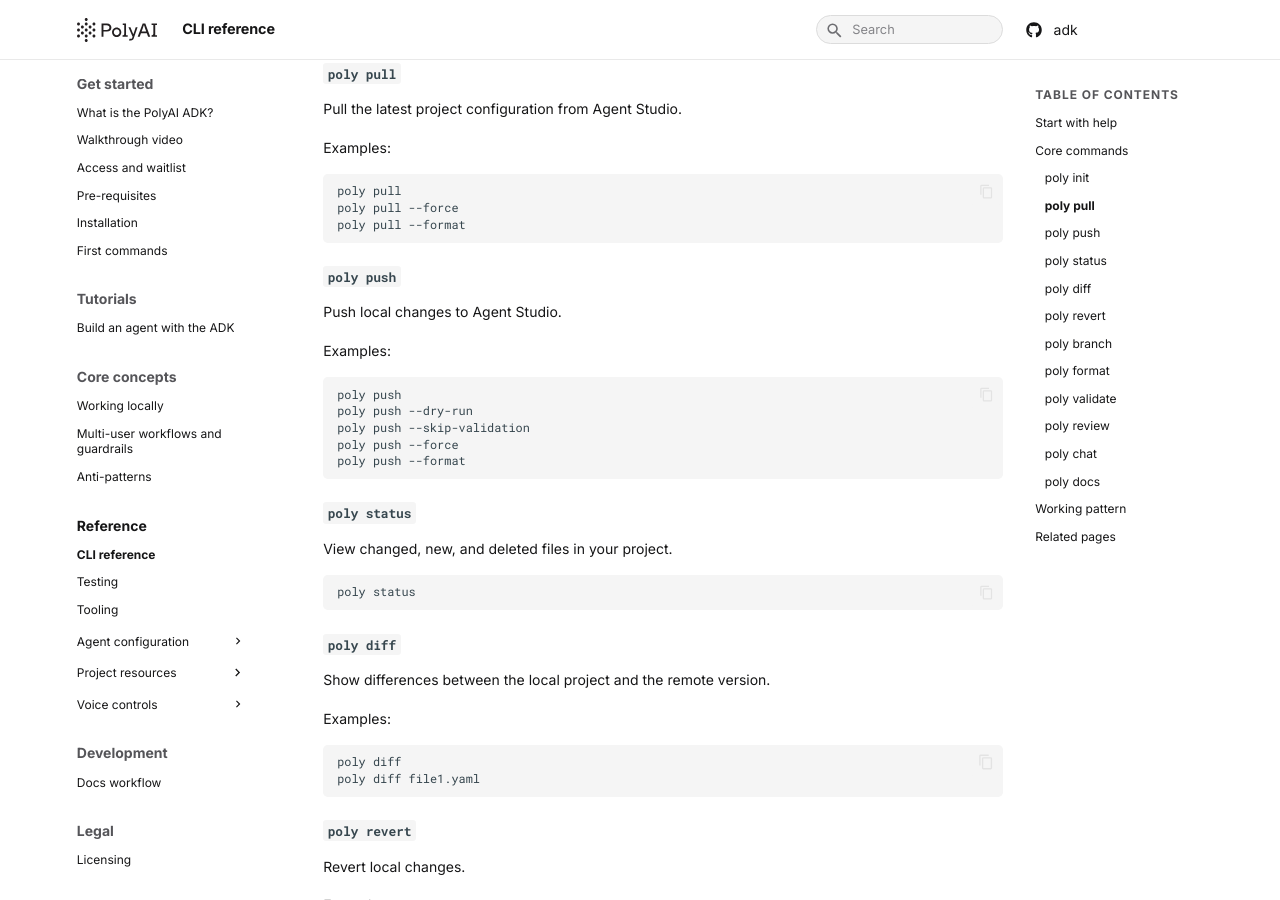
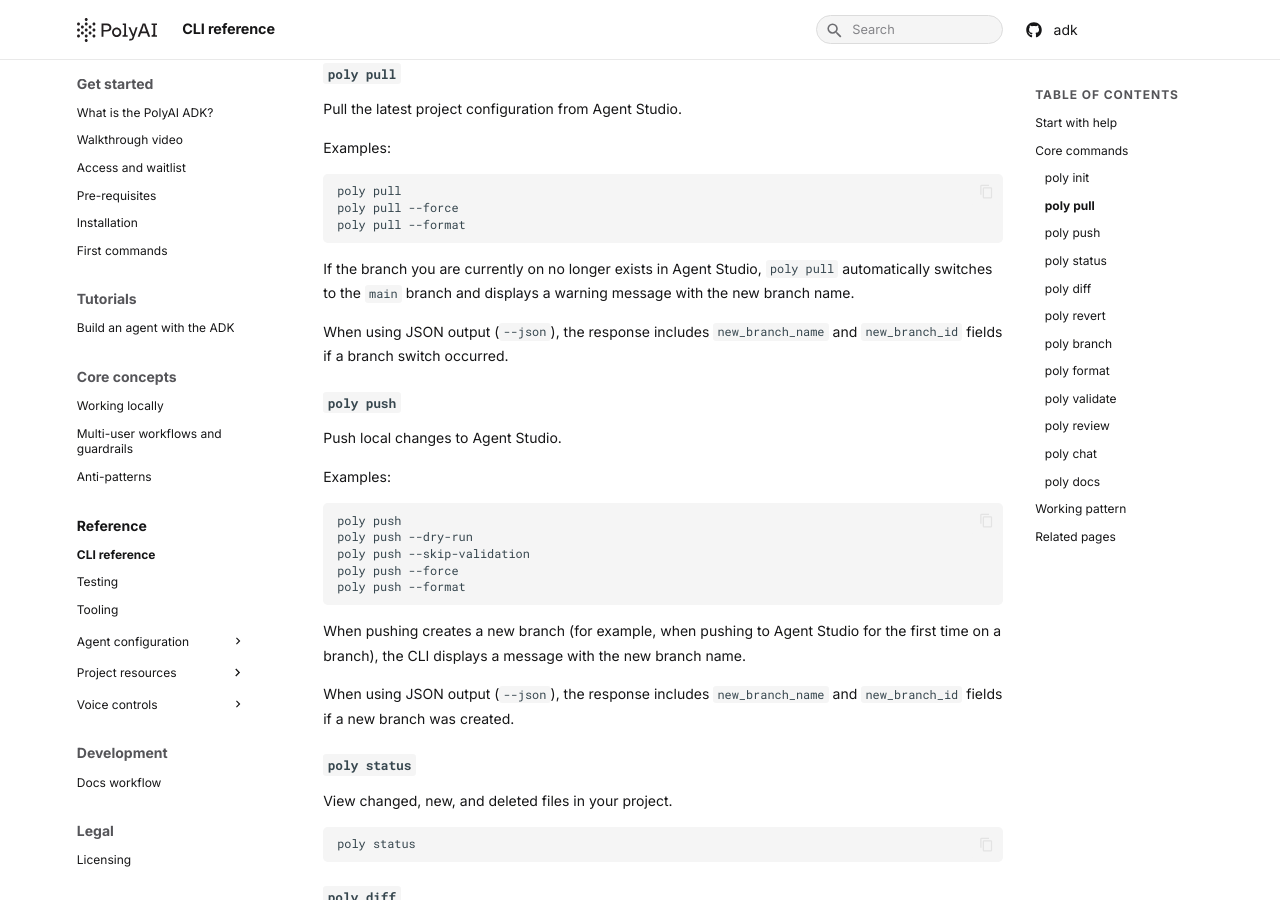
Before and after one commit to polyai/adk, an MkDocs documentation site: the page built from docs/docs/reference/cli.md, in a window 1280 px wide and 900 px high, scrolled down 796 px. Built offline with MkDocs 1.6.1 and Material for MkDocs 9.7.7, drawn with Linux system fonts in a browser that asks for light colours.

Commit message:
docs: auto-update from 5a54240

```diff
--- a/docs/docs/reference/cli.md
+++ b/docs/docs/reference/cli.md
@@ -53,6 +53,10 @@ poly pull --force
 poly pull --format
 ~~~
 
+If the branch you are currently on no longer exists in Agent Studio, `poly pull` automatically switches to the `main` branch and displays a warning message with the new branch name.
+
+When using JSON output (`--json`), the response includes `new_branch_name` and `new_branch_id` fields if a branch switch occurred.
+
 ### `poly push`
 
 Push local changes to Agent Studio.
@@ -66,6 +70,10 @@ poly push --skip-validation
 poly push --force
 poly push --format
 ~~~
+
+When pushing creates a new branch (for example, when pushing to Agent Studio for the first time on a branch), the CLI displays a message with the new branch name.
+
+When using JSON output (`--json`), the response includes `new_branch_name` and `new_branch_id` fields if a new branch was created.
 
 ### `poly status`
 
```
